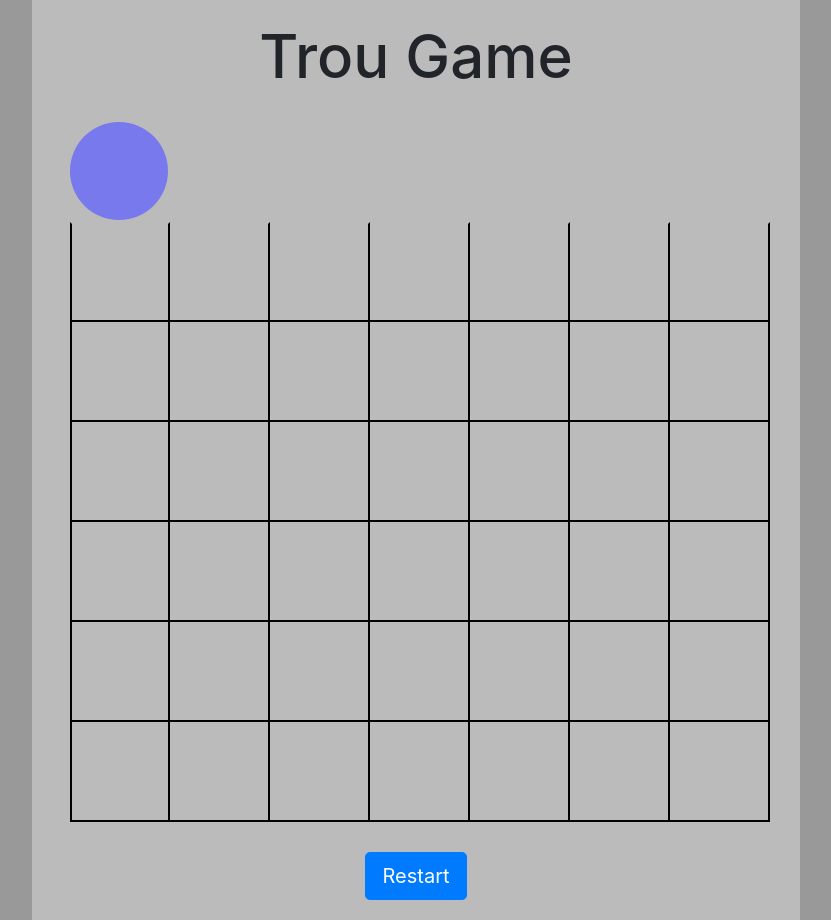
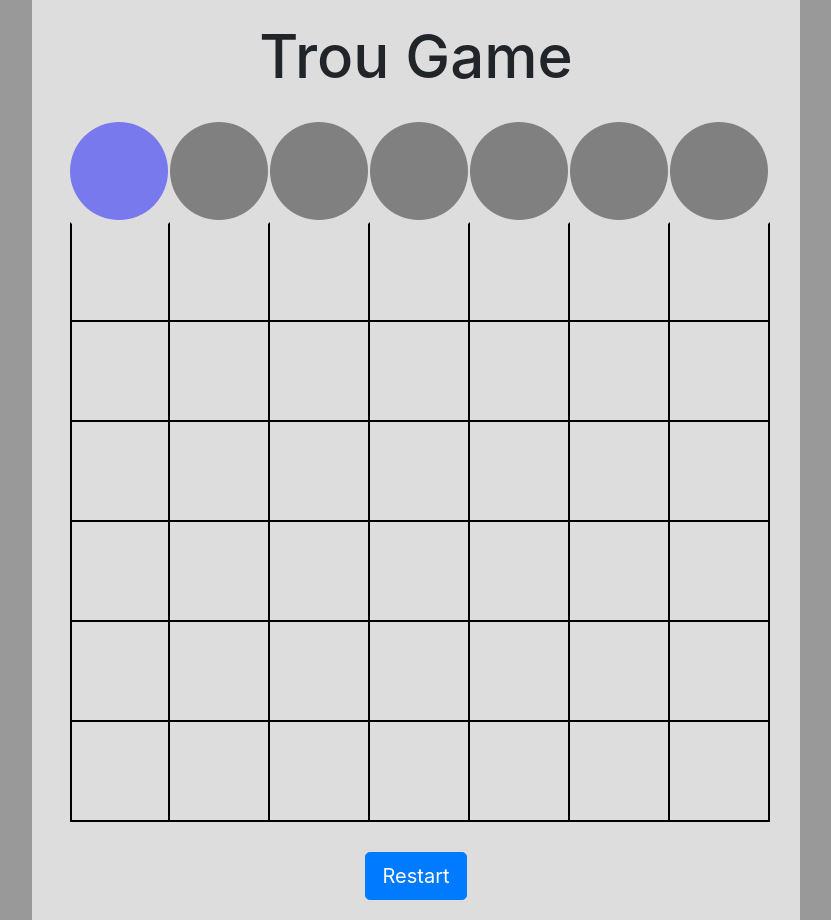
Before and after one commit to ThisIsMowl/trou-game, a React (Create React App) app: page / in a window 1280 px wide. Shown: the whole page, without its empty margins (224-1055 px from the left). Built offline with nearby package versions, Linux system fonts and the light colour scheme.

Commit message:
Make selection fields visible again

```diff
--- a/src/css/App.css
+++ b/src/css/App.css
@@ -3,7 +3,7 @@ body {
 }
 
 .game-holder {
-  background-color: #bbb;
+  background-color: #ddd;
   display: flex;
   flex-direction: column;
   width: 40%;
--- a/src/css/gamePieces/GamePiece.css
+++ b/src/css/gamePieces/GamePiece.css
@@ -12,3 +12,7 @@
 .game-piece--player2 {
   background-color: rgb(255, 111, 188);
 }
+
+.selection-piece {
+  background-color: grey;
+}
```
